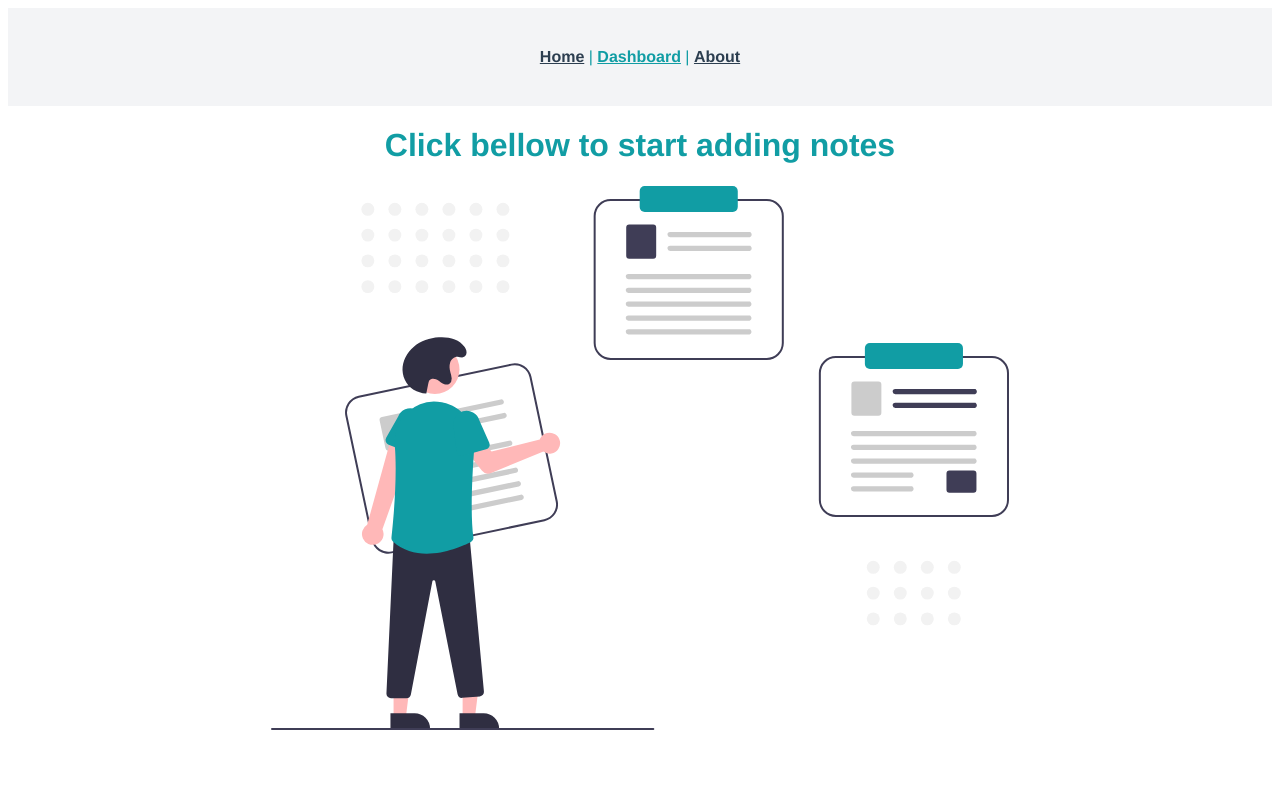
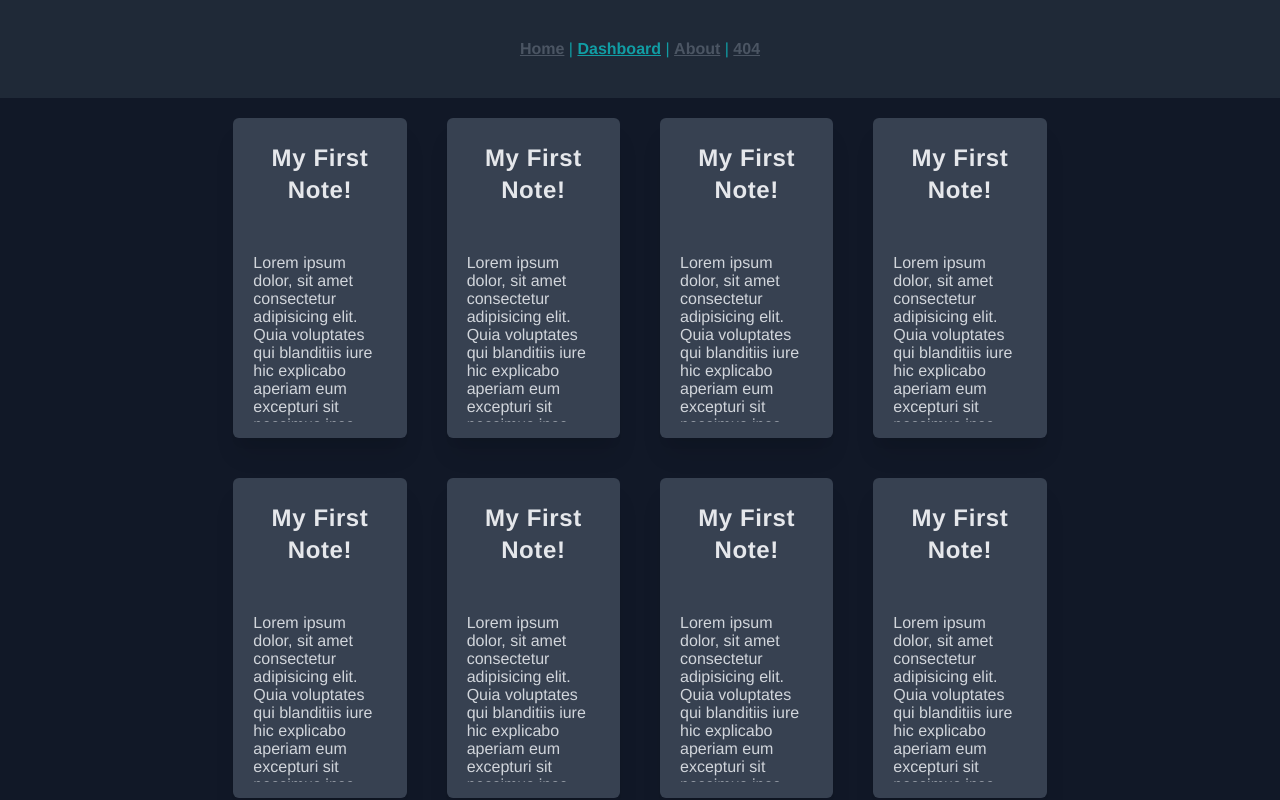
Before and after one commit to AugustoLL/open-notes, a Vue app: page /dashboard in a window 1280 px wide. Shown: the top 800 px of the page. Built offline with nearby package versions, Linux system fonts and the light colour scheme.

Commit message:
Add Notes, Illustrations, General Changes

```diff
--- a/public/index.html
+++ b/public/index.html
@@ -7,7 +7,7 @@
     <link rel="icon" href="<%= BASE_URL %>favicon.ico">
     <title><%= htmlWebpackPlugin.options.title %></title>
   </head>
-  <body>
+  <body style="background-color: #111827; padding: 0; margin: 0;">
     <noscript>
       <strong>We're sorry but <%= htmlWebpackPlugin.options.title %> doesn't work properly without JavaScript enabled. Please enable it to continue.</strong>
     </noscript>
--- a/src/App.vue
+++ b/src/App.vue
@@ -14,5 +14,4 @@
   // color: #2c3e50;
   color: #119da4;
 }
-
 </style>
--- a/src/components/TheDashboard.vue
+++ b/src/components/TheDashboard.vue
@@ -1,16 +1,42 @@
 <template>
-  <div class="hello">
-    <h1>Click bellow to start adding notes</h1>
-    <img src="@/assets/illustrations/taking-notes.svg" alt="">
+  <div class="notes-container">
+    <base-illustration
+      :class="['illustration', { isHidden: hidden }]"
+      name="takingNotes"
+    ></base-illustration>
+    <base-note v-for="n in notes" :key="n"
+      :class="{ isHidden: !hidden }"
+      title="My First Note!"
+      body="Lorem ipsum dolor, sit amet consectetur adipisicing elit. Quia voluptates qui blanditiis iure hic explicabo aperiam eum excepturi sit possimus ipsa, laborum aspernatur perspiciatis quisquam saepe soluta. Aspernatur, eaque ducimus."
+    ></base-note>
   </div>
 </template>
 
 <script>
+import BaseNote from '@/components/dashboard/BaseNote.vue'
+
 export default {
+  components: {
+    BaseNote,
+  },
   name: 'TheDashboard',
+  data() {
+    return {
+      hidden: true,
+      notes: [1, 2, 3, 4, 5, 6, 7, 8, 9],
+    }
+  },
 }
 </script>
 
-<!-- Add "scoped" attribute to limit CSS to this component only -->
 <style lang="postcss" scoped>
+.notes-container {
+  @apply grid md:grid-cols-2 lg:grid-cols-4 gap-10 p-5;
+}
+.illustration {
+  @apply my-10 w-3/4 lg:w-2/4 xl:w-2/6 col-span-full row-span-full mx-auto;
+}
+.isHidden {
+  @apply hidden;
+}
 </style>
--- /dev/null
+++ b/src/components/dashboard/BaseNote.vue
@@ -0,0 +1,38 @@
+<template>
+  <div class="container">
+    <h1 class="title">{{ title }}</h1>
+    <p class="body">{{ body }}</p>
+  </div>
+</template>
+
+<script>
+export default {
+  props: {
+    title: {
+      type: String,
+      required: true,
+    },
+    body: {
+      type: String,
+      required: true,
+    },
+  }
+}
+</script>
+
+<style lang="postcss" scoped>
+.container {
+  @apply bg-gray-700 w-full h-80 text-gray-200 grid rounded-md shadow-xl cursor-pointer;
+  @apply hover:bg-gray-600;
+}
+.title {
+  @apply font-bold text-2xl tracking-wide;
+}
+.body {
+  @apply text-gray-300 overflow-ellipsis overflow-hidden text-left;
+}
+.title,
+.body {
+  @apply px-5 py-2;
+}
+</style>
--- /dev/null
+++ b/src/components/global/BaseIllustration.vue
@@ -0,0 +1,40 @@
+<template>
+  <img :src="this[name].src" :alt="this[name].alt">
+</template>
+
+<script>
+export default {
+  props: {
+    name: {
+      type: String,
+      required: true,
+      validator: (value) => [
+        'pageNotFound',
+        'takingNotes',
+        'avatarMale',
+        'avatarFemale'
+      ].indexOf(value) !== -1,
+    },
+  },
+  data() {
+    return {
+      pageNotFound: {
+        src: require('@/assets/illustrations/page-not-found.svg'),
+        alt: 'Illustration of a lady sitting on top of the 0 of 404',
+      },
+      takingNotes: {
+        src: require('@/assets/illustrations/taking-notes.svg'),
+        alt: 'Illustration of a man taking a giant note from the wall',
+      },
+      avatarMale: {
+        src: require('@/assets/illustrations/avatar-male.svg'),
+        alt: 'Minimalist illustration of a woman\'s face',
+      },
+      avatarFemale: {
+        src: require('@/assets/illustrations/avatar-female.svg'),
+        alt: 'Minimalist illustration of a man\'s face',
+      },
+    };
+  },
+}
+</script>
--- a/src/components/TheHeader.vue
+++ b/src/components/global/TheHeader.vue
@@ -3,7 +3,8 @@
         <div id="header">
           <router-link to="/">Home</router-link> |
           <router-link to="/dashboard">Dashboard</router-link> |
-          <router-link to="/about">About</router-link>
+          <router-link to="/about">About</router-link> |
+          <router-link to="/404">404</router-link>
         </div>
     </div>
 </template>
@@ -15,13 +16,13 @@ export default {
 
 <style lang="postcss" scoped>
 #header {
-  @apply p-10 bg-gray-100;
+  @apply p-10 bg-gray-800;
 }
 #header > a {
   @apply font-bold;
 }
 #header > a {
-  color: #2c3e50;
+  @apply text-gray-600;
 }
 #header > a.router-link-exact-active {
   color: #119da4;
--- a/src/main.js
+++ b/src/main.js
@@ -1,14 +1,16 @@
 import Vue from 'vue'
 import App from './App.vue'
 import router from './router'
-import TheHeader from '@/components/TheHeader.vue'
-import BaseSVGIcon from '@/components/BaseSVGIcon.vue'
+import TheHeader from '@/components/global/TheHeader.vue'
+import BaseSVGIcon from '@/components/global/BaseSVGIcon.vue'
+import BaseIllustration from '@/components/global/BaseIllustration.vue'
 import store from './store'
 
 Vue.config.productionTip = false
 
 Vue.component('TheHeader', TheHeader)
 Vue.component('base-svg-icon', BaseSVGIcon)
+Vue.component('base-illustration', BaseIllustration)
 
 new Vue({
   router,
--- a/src/views/Dashboard.vue
+++ b/src/views/Dashboard.vue
@@ -1,6 +1,6 @@
 <template>
-  <div class="container">
-    <TheDashboard/>
+  <div class="dashboard-container">
+    <TheDashboard class="dashboard"/>
   </div>
 </template>
 
@@ -14,3 +14,13 @@ export default {
   }
 }
 </script>
+
+<style lang="postcss" scoped>
+.dashboard-container {
+  @apply grid grid-cols-12;
+}
+.dashboard {
+  @apply col-start-2 col-span-10;
+  @apply lg:col-start-3 lg:col-span-8;
+}
+</style>
--- a/src/views/Home.vue
+++ b/src/views/Home.vue
@@ -8,3 +8,6 @@
 export default {
 }
 </script>
+
+<style lang="postcss" scoped>
+</style>
--- a/src/views/PageNotFound.vue
+++ b/src/views/PageNotFound.vue
@@ -1,25 +1,16 @@
 <template>
     <div class="container">
         <h1 class="title">Page not Found</h1>
-        <img
-        class="image"
-        :alt="illustration.alt"
-        src="@/assets/illustrations/page-not-found.svg"
-        >
+        <base-illustration
+            class="illustration"
+            name="pageNotFound"
+        ></base-illustration>
     </div>
 </template>
 
 <script>
 export default {
   name: 'PageNotFound',
-  data() {
-    return {
-        illustration: {
-            alt: 'Illustration of a lady sitting on top of the 0 of 404',
-            src: '@/assets/illustrations/page-not-found.svg'
-        }
-    };
-  },
 }
 </script>
 
@@ -30,11 +21,11 @@ export default {
 .title {
     @apply text-4xl md:text-6xl lg:text-8xl;
 }
-.image {
+.illustration {
     @apply w-5/6 md:w-3/6;
 }
 .title,
-.image {
+.illustration {
     @apply mx-auto my-10;
 }
 </style>
```
Also changed, not shown: src/assets/illustrations/avatar-female.svg (added), src/assets/illustrations/avatar-male.svg (added), src/components/global/BaseSVGIcon.vue (renamed from src/components/BaseSVGIcon.vue).
